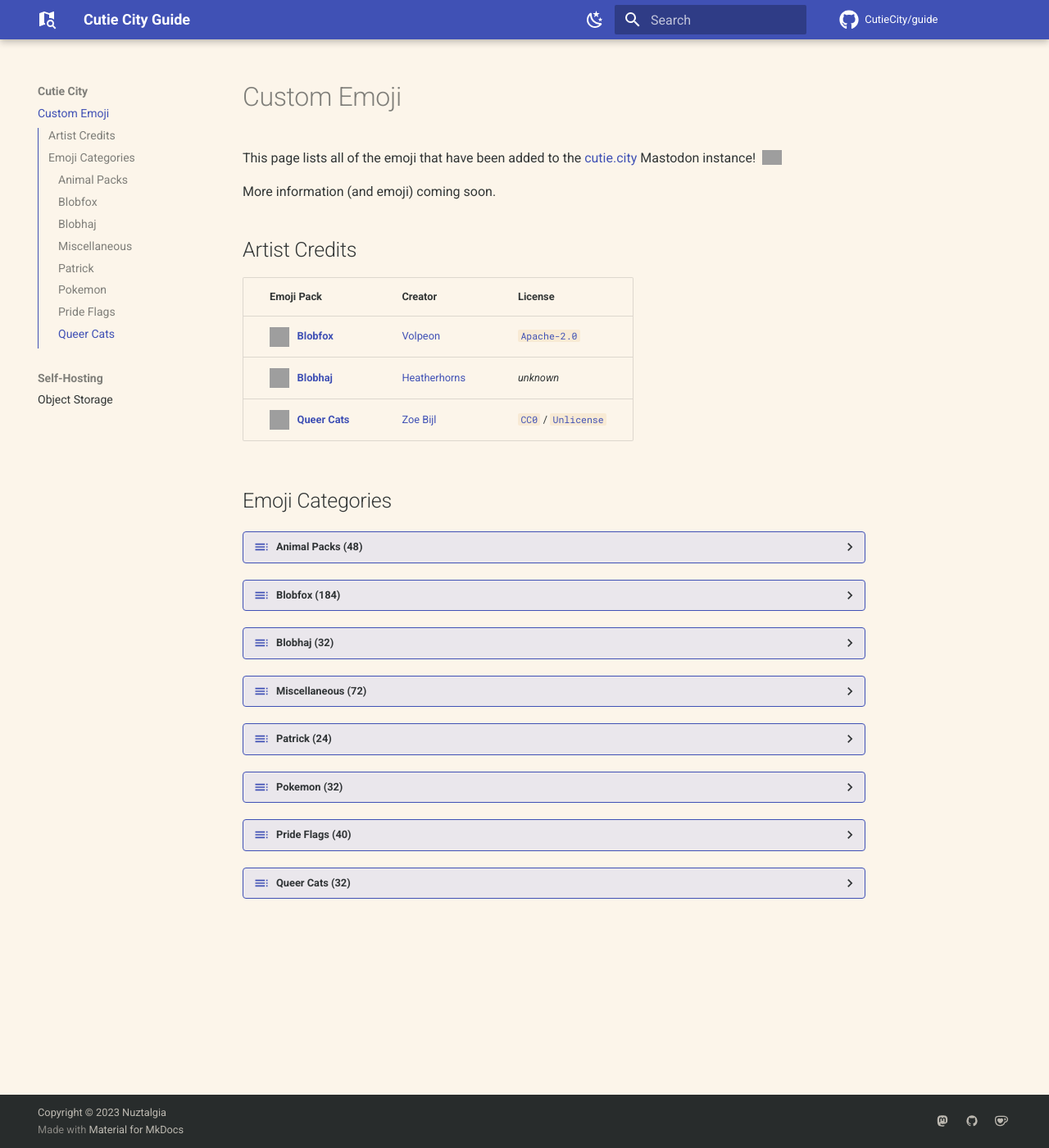
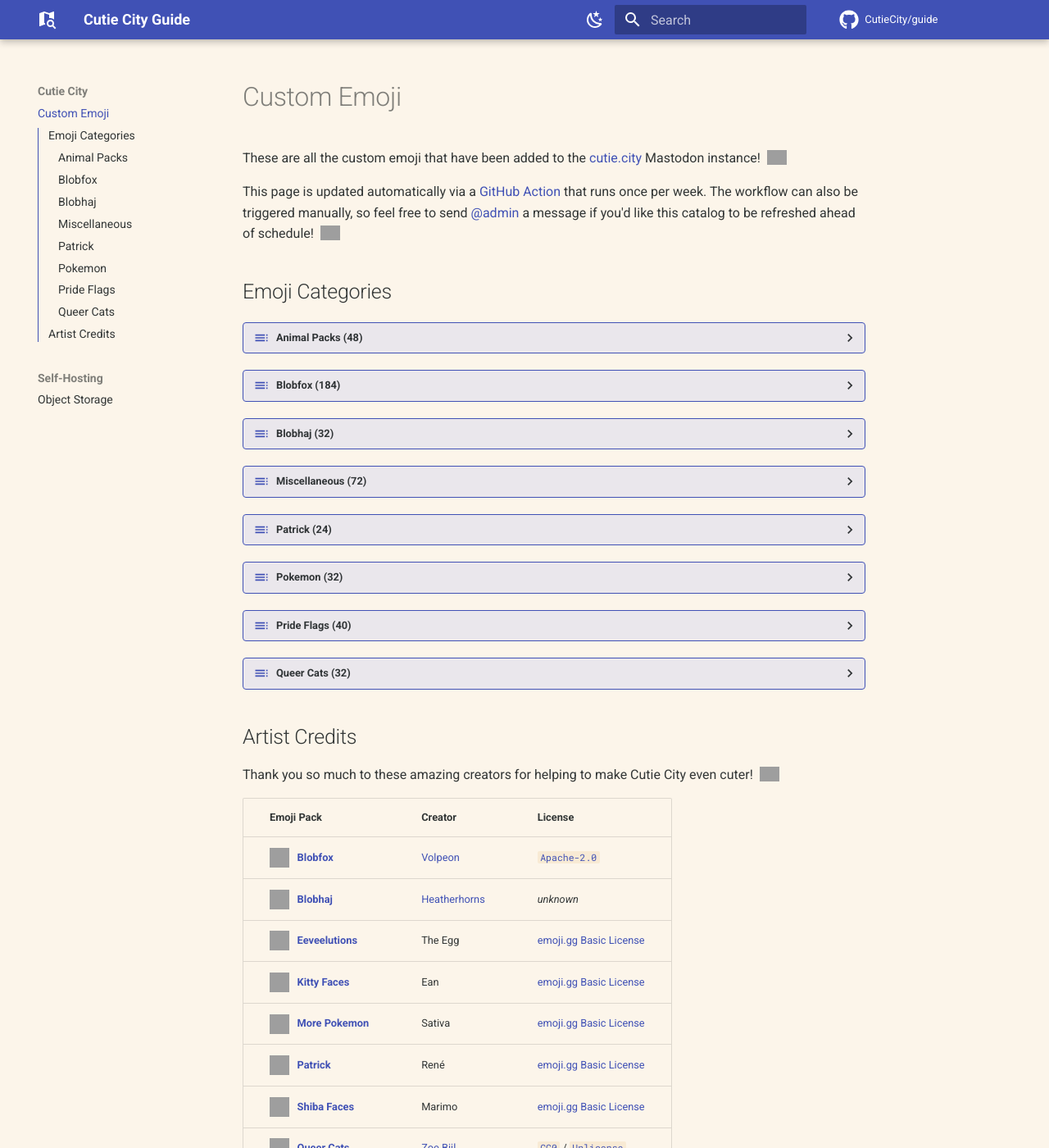
Before and after one commit to CutieCity/guide, an MkDocs documentation site: the page built from docs/cutie-city/custom-emoji.md, in a window 1280 px wide and 1400 px high. Shown: the whole window at 82% size. Built offline with MkDocs 1.6.1 and Material for MkDocs 9.7.7, drawn with Linux system fonts in a browser that asks for light colours; emoji names are drawn with the system emoji font; comment, search, counter and statistics services are not loaded; some of the changed text lies outside the part shown; grey boxes are pictures that could not be loaded.

Commit message:
Rearrange custom emoji credits and add more info

```diff
--- a/docs/cutie-city/custom-emoji.md
+++ b/docs/cutie-city/custom-emoji.md
@@ -4,45 +4,22 @@
 
 # Custom Emoji
 
-This page lists all of the emoji that have been added to the [cutie.city]
-Mastodon instance! ![:angelic_heart:]{.twemoji title=":angelic_heart:"}
+These are all the custom emoji that have been added to the [cutie.city] Mastodon
+instance! ![:angelic_heart:]{.twemoji title=":angelic_heart:"}
 
-More information (and emoji) coming soon.
+This page is updated automatically via a [GitHub Action] that runs once per
+week. The workflow can also be triggered manually, so feel free to send [@admin]
+a message if you'd like this catalog to be refreshed ahead of schedule!
+![:send_love:]{.twemoji title=":send_love:"}
 
 [cutie.city]: https://cutie.city
+[@admin]: https://cutie.city/@admin
+[github action]:
+  https://github.com/CutieCity/guide/actions/workflows/custom-emoji.yml
 [:angelic_heart:]:
   https://media.cutie.city/custom_emojis/images/000/000/067/original/3f3459e03c5e9b31.png
-
-## Artist Credits
-
-| Emoji Pack                                                       | Creator        | License                                       |
-| ---------------------------------------------------------------- | -------------- | --------------------------------------------- |
-| ![:blobfox_wink:]{title=":blobfox_wink:"} **[Blobfox]**          | [Volpeon]      | <code>[Apache-2.0]</code>                     |
-| ![:blobhaj_innocent:]{title=":blobhaj_innocent:"} **[Blobhaj]**  | [Heatherhorns] | _unknown_                                     |
-| ![:queer_cat_trans:]{title=":queer_cat_trans:"} **[Queer Cats]** | [Zoe Bijl]     | <code>[CC0]</code> / <code>[Unlicense]</code> |
-
-<!-- prettier-ignore-start -->
-
-[:blobfox_wink:]:
-  https://media.cutie.city/custom_emojis/images/000/000/393/original/5ec9916a19a66e82.png
-[:blobhaj_innocent:]:
-  https://media.cutie.city/custom_emojis/images/000/000/334/original/41ca6cd22e4bbd27.png
-[:queer_cat_trans:]:
-  https://media.cutie.city/custom_emojis/images/000/000/276/original/d174dbb27542a0d4.png
-
-[blobhaj]: http://heatherhorns.com/emoji
-[blobfox]: https://volpeon.ink/emojis/blobfox
-[queer cats]: https://github.com/ZoeBijl/QueerCats
-
-[volpeon]: https://cutie.city/@volpeon@is-a.wyvern.rip
-[heatherhorns]: https://cutie.city/@heatherhorns@plush.city
-[zoe bijl]: https://cutie.city/@moiety@front-end.social
-
-[apache-2.0]: https://choosealicense.com/licenses/apache-2.0/
-[cc0]: https://choosealicense.com/licenses/cc0-1.0/
-[unlicense]: https://choosealicense.com/licenses/unlicense/
-
-<!-- prettier-ignore-end -->
+[:send_love:]:
+  https://media.cutie.city/custom_emojis/images/000/000/591/original/ebeff1f12d06bb6e.png
 
 ## Emoji Categories
 
@@ -1122,4 +1099,77 @@
 
 <!-- emoji-categories-end -->
 
+## Artist Credits
+
+Thank you so much to these amazing creators for helping to make Cutie City even
+cuter! ![:star_happy:]{.twemoji title=":star_happy:"}
+
+[:star_happy:]:
+  https://media.cutie.city/custom_emojis/images/000/000/079/original/ccbc4c266c864528.png
+
+| Emoji Pack                                                       | Creator        | License                                       |
+| ---------------------------------------------------------------- | -------------- | --------------------------------------------- |
+| ![:blobfox_wink:]{title=":blobfox_wink:"} **[Blobfox]**          | [Volpeon]      | <code>[Apache-2.0]</code>                     |
+| ![:blobhaj_innocent:]{title=":blobhaj_innocent:"} **[Blobhaj]**  | [Heatherhorns] | _unknown_                                     |
+| ![:espeon_love:]{title=":espeon_love:"} **[Eeveelutions]**       | The Egg        | [emoji.gg Basic License]                      |
+| ![:kitty_plead:]{title=":kitty_plead:"} **[Kitty Faces]**        | Ean            | [emoji.gg Basic License]                      |
+| ![:rowlet_love:]{title=":rowlet_love:"} **[More Pokemon]**       | Sativa         | [emoji.gg Basic License]                      |
+| ![:patrick_sip:]{title=":patrick_sip:"} **[Patrick]**            | René           | [emoji.gg Basic License]                      |
+| ![:shiba_oh:]{title=":shiba_oh:"} **[Shiba Faces]**              | Marimo         | [emoji.gg Basic License]                      |
+| ![:queer_cat_trans:]{title=":queer_cat_trans:"} **[Queer Cats]** | [Zoe Bijl]     | <code>[CC0]</code> / <code>[Unlicense]</code> |
+
+<!-- prettier-ignore-start -->
+
+[:blobfox_wink:]:
+  https://media.cutie.city/custom_emojis/images/000/000/393/original/5ec9916a19a66e82.png
+[:blobhaj_innocent:]:
+  https://media.cutie.city/custom_emojis/images/000/000/334/original/41ca6cd22e4bbd27.png
+[:espeon_love:]:
+  https://media.cutie.city/custom_emojis/images/000/000/048/original/3f456f0a7ceb2fc0.png
+[:kitty_plead:]:
+  https://media.cutie.city/custom_emojis/images/000/000/096/original/906d8bc3cb247193.png
+[:rowlet_love:]:
+  https://media.cutie.city/custom_emojis/images/000/000/170/original/a338bad37f228935.png
+[:patrick_sip:]:
+  https://media.cutie.city/custom_emojis/images/000/000/126/original/d0855c1db48f9aee.png
+[:shiba_oh:]:
+  https://media.cutie.city/custom_emojis/images/000/000/223/original/ad56fc5c720ce326.png
+[:queer_cat_trans:]:
+  https://media.cutie.city/custom_emojis/images/000/000/276/original/d174dbb27542a0d4.png
+
+[blobhaj]: http://heatherhorns.com/emoji
+[blobfox]: https://volpeon.ink/emojis/blobfox
+[eeveelutions]: https://emoji.gg/user/581895449146032148
+[kitty faces]: https://emoji.gg/user/407588192406208519
+[more pokemon]: https://emoji.gg/user/352545088489914380
+[patrick]: https://emoji.gg/user/232043016024621056
+[shiba faces]: https://emoji.gg/user/232313302179512331
+[queer cats]: https://github.com/ZoeBijl/QueerCats
+
+[volpeon]: https://cutie.city/@volpeon@is-a.wyvern.rip
+[heatherhorns]: https://cutie.city/@heatherhorns@plush.city
+[zoe bijl]: https://cutie.city/@moiety@front-end.social
+
+[apache-2.0]: https://choosealicense.com/licenses/apache-2.0/
+[emoji.gg basic license]: https://emoji.gg/licenses
+[cc0]: https://choosealicense.com/licenses/cc0-1.0/
+[unlicense]: https://choosealicense.com/licenses/unlicense/
+
+<!-- prettier-ignore-end -->
+
+All of our custom emoji that don't belong to one of the above packs are most
+likely from [emoji.gg] and covered by their [Basic License]. Special thanks to
+[Clover Cutie], [DRIJUCE], [ivyllx], and [xoMikasa] for contributing lots of
+awesome emoji that don't happen to fit into a single pack/theme!
+![:bugcat_love:]{.twemoji title=":bugcat_love:"}
+
+[emoji.gg]: https://emoji.gg
+[basic license]: https://emoji.gg/licenses
+[clover cutie]: https://emoji.gg/user/296325663584026624
+[drijuce]: https://emoji.gg/user/244347920722296832
+[ivyllx]: https://emoji.gg/user/783502379974656020
+[xomikasa]: https://emoji.gg/user/647561486712963101
+[:bugcat_love:]:
+  https://media.cutie.city/custom_emojis/images/000/000/200/original/4dd8f893b2cfbef0.gif
+
 <link rel="stylesheet" href="../../stylesheets/custom-emoji.css" />
--- a/docs/stylesheets/custom-emoji.css
+++ b/docs/stylesheets/custom-emoji.css
@@ -1,37 +1,6 @@
 /* Hide third-level headers (they're only there to create ToC links). */
 h3 {
   display: none;
-}
-
-/* Hide the last column of the credits table on smaller screens. */
-@media screen and (max-width: 76.25em) {
-  .md-typeset table:not([class]) :is(td, th):last-child {
-    display: none;
-  }
-}
-
-/* Fix padding and alignment of all cells in the credits table. */
-.md-typeset table:not([class]) :is(td, th) {
-  padding: 1em 2.5em;
-  vertical-align: middle;
-}
-
-/* Center-align contents of the first column of the credits table. */
-.md-typeset table:not([class]) td:first-child {
-  display: flex !important;
-  align-items: center;
-}
-
-/* Fix size and margin for emoji images inside the credits table. */
-.md-typeset table:not([class]) img {
-  height: 24px;
-  width: 24px;
-  margin-right: 0.48rem;
-}
-
-/* Slightly increase font size for code blocks in the credits table. */
-.md-typeset table:not([class]) code {
-  font-size: 0.9em;
 }
 
 /* Set the border color for expandable emoji-category blocks. */
@@ -73,9 +42,11 @@
   justify-content: center;
 }
 
-/* Make emoji grids use 3 columns on desktop and 1 column on mobile. */
+/* Make grids use 3 columns on desktop and 1 on mobile, and fix margins. */
 .grid {
   grid-template-columns: repeat(auto-fit, minmax(8rem, 1fr)) !important;
+  margin-top: 0.4rem !important;
+  margin-bottom: 0.6rem !important;
 }
 
 /* Center-align images and text inside each emoji grid card. */
@@ -100,3 +71,34 @@
   text-overflow: ellipsis;
   white-space: nowrap;
 }
+
+/* Fix padding and alignment of all cells in the credits table. */
+.md-typeset table:not([class]) :is(td, th) {
+  padding: 1em 2.5em;
+  vertical-align: middle;
+}
+
+/* Center-align contents of the first column of the credits table. */
+.md-typeset table:not([class]) td:first-child {
+  display: flex !important;
+  align-items: center;
+}
+
+/* Fix size and margin for emoji images inside the credits table. */
+.md-typeset table:not([class]) img {
+  height: 24px;
+  width: 24px;
+  margin-right: 0.48rem;
+}
+
+/* Slightly increase font size for code blocks in the credits table. */
+.md-typeset table:not([class]) code {
+  font-size: 0.9em;
+}
+
+/* Hide the last column of the credits table on smaller screens. */
+@media screen and (max-width: 76.25em) {
+  .md-typeset table:not([class]) :is(td, th):last-child {
+    display: none;
+  }
+}
```
